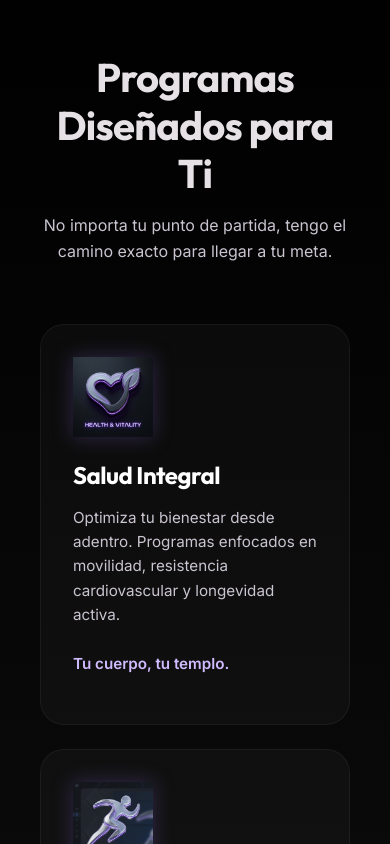
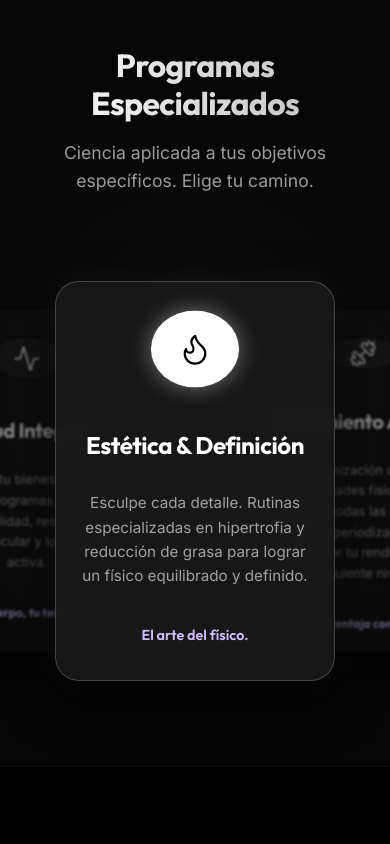
Before and after one commit to sinoficio13/gym, a Next.js app: page / in a window 390 px wide. Shown: the part 5600-6444 px from the top of the page. Built offline with nearby package versions, Linux system fonts and the light colour scheme.

Commit message:
feat: implement 3D infinite carousel for services section with premium glass/steel aesthetic and mobile snap scroll

```diff
--- a/src/components/landing/ServicesSection.module.css
+++ b/src/components/landing/ServicesSection.module.css
@@ -1,102 +1,278 @@
 .section {
-    padding: 100px 24px;
+    padding: 100px 0;
     position: relative;
-    background: linear-gradient(to bottom, #000000, #121212);
+    background-color: #050505;
+    overflow: hidden;
+    min-height: 800px;
+    /* Ensure space for the carousel */
+    display: flex;
+    flex-direction: column;
+    justify-content: center;
+}
+
+/* Background ambient glow */
+.section::before {
+    content: '';
+    position: absolute;
+    top: 50%;
+    left: 50%;
+    transform: translate(-50%, -50%);
+    width: 100%;
+    height: 100%;
+    background: radial-gradient(circle at center, rgba(255, 255, 255, 0.03) 0%, transparent 70%);
+    pointer-events: none;
+    z-index: 0;
 }
 
 .container {
     width: 100%;
     max-width: 1400px;
     margin: 0 auto;
-    padding: 0 24px;
+    position: relative;
+    z-index: 1;
+    display: flex;
+    flex-direction: column;
+    align-items: center;
 }
 
 .header {
     text-align: center;
     margin-bottom: 60px;
+    padding: 0 24px;
+    position: relative;
+    z-index: 2;
 }
 
 .title {
-    font-size: 2.5rem;
+    font-family: var(--font-outfit), sans-serif;
+    font-size: 3rem;
     font-weight: 700;
-    color: var(--md-sys-color-on-background);
+    color: white;
     margin-bottom: 16px;
+    background: linear-gradient(to right, #fff, #bbb);
+    -webkit-background-clip: text;
+    -webkit-text-fill-color: transparent;
 }
 
 .subtitle {
-    color: var(--md-sys-color-on-surface-variant);
+    font-family: var(--font-inter), sans-serif;
+    color: rgba(255, 255, 255, 0.6);
     max-width: 600px;
     margin: 0 auto;
+    font-size: 1.1rem;
+    line-height: 1.6;
 }
 
-.grid {
-    display: grid;
-    grid-template-columns: repeat(auto-fit, minmax(280px, 1fr));
-    gap: 24px;
-    justify-items: center;
+/* CAROUSEL CONTAINER */
+.carouselContainer {
+    position: relative;
+    width: 100%;
+    height: 500px;
+    /* Height of the cards area */
+    display: flex;
+    justify-content: center;
+    align-items: center;
+    perspective: 1000px;
+    /* For 3D feel */
 }
 
-@media (max-width: 768px) {
-    .section {
-        padding: 60px 16px;
-        /* Reduced from default */
-    }
-
-    .grid {
-        grid-template-columns: 1fr;
-        /* Force single column on mobile */
-        padding: 0;
-    }
+/* CARD BASE STYLES */
+.card {
+    position: absolute;
+    width: 340px;
+    height: 440px;
+    background: rgba(20, 20, 20, 0.9);
+    border: 1px solid rgba(255, 255, 255, 0.1);
+    border-radius: 24px;
+    padding: 40px 32px;
+    display: flex;
+    flex-direction: column;
+    align-items: center;
+    text-align: center;
+    transition: all 0.5s cubic-bezier(0.25, 1, 0.5, 1);
+    backdrop-filter: blur(10px);
+    box-shadow: 0 10px 30px rgba(0, 0, 0, 0.5);
+    /* Initial state hidden/centered to prevent jump */
+    opacity: 0;
+    z-index: 0;
+    transform: translateX(-50%) scale(0.8);
+    left: 50%;
+    top: 50%;
+    margin-top: -220px;
+    /* Half height to center vertically */
 }
 
-.card {
-    background: rgba(255, 255, 255, 0.03);
-    border: 1px solid rgba(255, 255, 255, 0.05);
-    border-radius: 24px;
-    padding: 32px;
-    transition: all 0.3s ease;
-    cursor: default;
-    position: relative;
-    overflow: hidden;
+/* STATES */
+
+/* Active Card: Front and Center */
+.card.active {
+    opacity: 1;
+    z-index: 20;
+    transform: translateX(-50%) scale(1);
+    box-shadow: 0 20px 50px rgba(0, 0, 0, 0.8), 0 0 30px rgba(255, 255, 255, 0.05);
+    border-color: rgba(255, 255, 255, 0.2);
+    background: rgba(25, 25, 25, 0.95);
 }
 
-.card:hover {
-    transform: translateY(-5px);
-    background: rgba(255, 255, 255, 0.05);
-    border-color: rgba(255, 255, 255, 0.1);
-    box-shadow: 0 20px 40px rgba(0, 0, 0, 0.4);
+/* Next Card: Right, distinct, readable */
+.card.next {
+    opacity: 0.85;
+    /* Much more visible */
+    z-index: 10;
+    transform: translateX(calc(50% + 40px)) scale(0.9);
+    /* Visible to the right */
+    filter: blur(0px);
+    /* Clear text */
+    cursor: pointer;
+    background: rgba(25, 25, 25, 0.6);
+    /* Slightly darker but readable */
 }
 
+/* Prev Card: Left, distinct, readable */
+.card.prev {
+    opacity: 0.85;
+    z-index: 10;
+    transform: translateX(calc(-150% - 40px)) scale(0.9);
+    /* Visible to the left */
+    filter: blur(0px);
+    cursor: pointer;
+    background: rgba(25, 25, 25, 0.6);
+}
+
+/* Hover effects for side cards to encourage clicking */
+.card.next:hover,
+.card.prev:hover {
+    opacity: 1;
+    transform: translateX(calc(50% + 40px)) scale(0.92);
+    /* Subtle grow */
+    border-color: rgba(255, 255, 255, 0.3);
+}
+
+.card.prev:hover {
+    transform: translateX(calc(-150% - 40px)) scale(0.92);
+}
+
+/* Hidden Cards */
+.card.hidden {
+    opacity: 0;
+    z-index: 0;
+    transform: translateX(-50%) scale(0.5);
+    pointer-events: none;
+}
+
+/* Icon Styling */
 .cardIcon {
     width: 80px;
     height: 80px;
-    background: transparent;
     display: flex;
     align-items: center;
     justify-content: center;
     margin-bottom: 24px;
-    filter: drop-shadow(0 0 10px rgba(103, 80, 164, 0.4));
-    transition: transform 0.3s ease;
+    color: white;
+    background: rgba(255, 255, 255, 0.05);
+    border-radius: 50%;
+    border: 1px solid rgba(255, 255, 255, 0.1);
+    transition: all 0.3s ease;
 }
 
-.card:hover .cardIcon {
+.active .cardIcon {
+    background: white;
+    color: black;
+    box-shadow: 0 0 20px rgba(255, 255, 255, 0.4);
     transform: scale(1.1);
 }
 
 .cardTitle {
+    font-family: var(--font-outfit), sans-serif;
     font-size: 1.5rem;
     font-weight: 700;
+    color: white;
     margin-bottom: 16px;
-    color: white;
 }
 
 .cardDesc {
-    color: var(--md-sys-color-on-surface-variant);
+    font-family: var(--font-inter), sans-serif;
+    color: rgba(255, 255, 255, 0.6);
     line-height: 1.6;
     font-size: 0.95rem;
+    flex-grow: 1;
 }
 
 .highlight {
+    font-family: var(--font-outfit), sans-serif;
     color: var(--md-sys-color-primary);
     font-weight: 600;
+    font-size: 0.9rem;
+    margin-top: 20px;
+    display: block;
 }
+
+/* NAVIGATION CONTROLS */
+.controls {
+    display: flex;
+    gap: 24px;
+    margin-top: 40px;
+    z-index: 30;
+}
+
+.navButton {
+    background: rgba(255, 255, 255, 0.1);
+    border: 1px solid rgba(255, 255, 255, 0.2);
+    width: 50px;
+    height: 50px;
+    border-radius: 50%;
+    display: flex;
+    align-items: center;
+    justify-content: center;
+    color: white;
+    cursor: pointer;
+    transition: all 0.3s ease;
+}
+
+.navButton:hover {
+    background: white;
+    color: black;
+    transform: scale(1.1);
+}
+
+/* MOBILE ADJUSTMENTS */
+@media (max-width: 768px) {
+    .section {
+        padding: 60px 0;
+        min-height: 600px;
+    }
+
+    .carouselContainer {
+        height: 450px;
+        perspective: 800px;
+    }
+
+    .card {
+        width: 280px;
+        height: 400px;
+        padding: 32px 24px;
+        margin-top: -200px;
+    }
+
+    .card.next {
+        transform: translateX(10%) scale(0.85);
+        opacity: 0.5;
+        background: rgba(20, 20, 20, 0.9);
+        filter: blur(1px);
+    }
+
+    .card.prev {
+        transform: translateX(-110%) scale(0.85);
+        opacity: 0.5;
+        background: rgba(20, 20, 20, 0.9);
+        filter: blur(1px);
+    }
+
+    .controls {
+        margin-top: 20px;
+    }
+
+    .title {
+        font-size: 2rem;
+    }
+}
--- a/src/components/landing/ServicesSection.tsx
+++ b/src/components/landing/ServicesSection.tsx
@@ -1,54 +1,149 @@
 'use client';
 
+import { useState, useRef, useEffect } from "react";
 import { RevealWrapper } from "../ui/RevealWrapper";
 import styles from './ServicesSection.module.css';
+import { Dumbbell, HeartPulse, Stethoscope, Activity, Flame } from 'lucide-react';
 
 const SERVICES = [
     {
         title: "Salud Integral",
-        iconImg: "/assets/icon_health.png",
+        Icon: Activity,
         desc: "Optimiza tu bienestar desde adentro. Programas enfocados en movilidad, resistencia cardiovascular y longevidad activa.",
         highlight: "Tu cuerpo, tu templo."
     },
     {
         title: "Estética & Definición",
-        iconImg: "/assets/icon_aesthetics.png",
+        Icon: Flame,
         desc: "Esculpe cada detalle. Rutinas especializadas en hipertrofia y reducción de grasa para lograr un físico equilibrado y definido.",
         highlight: "El arte del físico."
     },
+
     {
-        title: "Culturismo & Fuerza",
-        iconImg: "/assets/icon_strength.png",
-        desc: "Entrenamiento de alto rendimiento para quienes buscan superar sus límites. Ganancia muscular seria y técnica de precisión.",
-        highlight: "Libera tu potencial."
+        title: "Rendimiento Atlético",
+        Icon: Dumbbell,
+        desc: "Optimización de las capacidades físicas para atletas de todas las disciplinas. Aplicamos periodización táctica para llevar tu rendimiento al siguiente nivel.",
+        highlight: "Forja tu ventaja competitiva."
+    },
+    {
+        title: "Longevidad & Vitalidad",
+        Icon: HeartPulse,
+        desc: "Preservación de la masa muscular y autonomía funcional. Diseñado para adultos mayores que buscan calidad de vida y fuerza.",
+        highlight: "Salud sin fecha de caducidad."
+    },
+    {
+        title: "Readaptación Deportiva",
+        Icon: Stethoscope,
+        desc: "Recuperación de la funcionalidad y prevención de futuras molestias. Protocolos clínicos para blindar tu cuerpo tras una lesión.",
+        highlight: "Reconstruye. Fortalece. Vuelve."
     }
 ];
 
 export const ServicesSection = () => {
+    const [activeIndex, setActiveIndex] = useState(0);
+    const [isPaused, setIsPaused] = useState(false);
+    const touchStartX = useRef<number | null>(null);
+    const touchEndX = useRef<number | null>(null);
+
+    const nextSlide = () => {
+        setActiveIndex((prev) => (prev + 1) % SERVICES.length);
+    };
+
+    const prevSlide = () => {
+        setActiveIndex((prev) => (prev - 1 + SERVICES.length) % SERVICES.length);
+    };
+
+    // Auto-play effect
+    useEffect(() => {
+        if (isPaused) return;
+
+        const interval = setInterval(() => {
+            nextSlide();
+        }, 5000); // Change slide every 5 seconds
+
+        return () => clearInterval(interval);
+    }, [isPaused, activeIndex]);
+
+    // Calculate class for each card
+    const getCardClass = (index: number) => {
+        if (index === activeIndex) return styles.active;
+
+        const nextIndex = (activeIndex + 1) % SERVICES.length;
+        const prevIndex = (activeIndex - 1 + SERVICES.length) % SERVICES.length;
+
+        if (index === nextIndex) return styles.next;
+        if (index === prevIndex) return styles.prev;
+
+        return styles.hidden;
+    };
+
+    // Touch Handlers for Mobile Swipe
+    const handleTouchStart = (e: React.TouchEvent) => {
+        setIsPaused(true);
+        touchStartX.current = e.targetTouches[0].clientX;
+    };
+
+    const handleTouchMove = (e: React.TouchEvent) => {
+        touchEndX.current = e.targetTouches[0].clientX;
+    };
+
+    const handleTouchEnd = () => {
+        setIsPaused(false);
+        if (!touchStartX.current || !touchEndX.current) return;
+
+        const distance = touchStartX.current - touchEndX.current;
+        const isLeftSwipe = distance > 50;
+        const isRightSwipe = distance < -50;
+
+        if (isLeftSwipe) {
+            nextSlide();
+        } else if (isRightSwipe) {
+            prevSlide();
+        }
+
+        touchStartX.current = null;
+        touchEndX.current = null;
+    };
+
     return (
         <section id="services" className={styles.section}>
             <div className={styles.container}>
                 <div className={styles.header}>
-                    <h2 className={styles.title}>Programas Diseñados para Ti</h2>
+                    <RevealWrapper>
+                        <h2 className={styles.title}>Programas Especializados</h2>
                         <p className={styles.subtitle}>
-                        No importa tu punto de partida, tengo el camino exacto para llegar a tu meta.
+                            Ciencia aplicada a tus objetivos específicos. Elige tu camino.
                         </p>
+                    </RevealWrapper>
                 </div>
 
-                <div className={styles.grid}>
+                <div
+                    className={styles.carouselContainer}
+                    onTouchStart={handleTouchStart}
+                    onTouchMove={handleTouchMove}
+                    onTouchEnd={handleTouchEnd}
+                    onMouseEnter={() => setIsPaused(true)}
+                    onMouseLeave={() => setIsPaused(false)}
+                >
                     {SERVICES.map((s, i) => (
-                        <RevealWrapper key={i} delay={i * 0.2}>
-                            <div className={styles.card}>
+                        <div
+                            key={i}
+                            className={`${styles.card} ${getCardClass(i)}`}
+                            onClick={() => {
+                                // Allow clicking side cards to navigate to them
+                                if (getCardClass(i) === styles.next) nextSlide();
+                                if (getCardClass(i) === styles.prev) prevSlide();
+                            }}
+                        >
                             <div className={styles.cardIcon}>
-                                    <img src={s.iconImg} alt={s.title} style={{ width: '100%', height: '100%', objectFit: 'contain' }} />
+                                <s.Icon size={32} strokeWidth={1.5} />
                             </div>
                             <h3 className={styles.cardTitle}>{s.title}</h3>
                             <p className={styles.cardDesc}>
-                                    {s.desc} <br /><br />
+                                {s.desc}
+                            </p>
                             <span className={styles.highlight}>{s.highlight}</span>
-                                </p>
                         </div>
-                        </RevealWrapper>
                     ))}
                 </div>
             </div>
```
Lines whose indentation alone changed are shown as unchanged.
